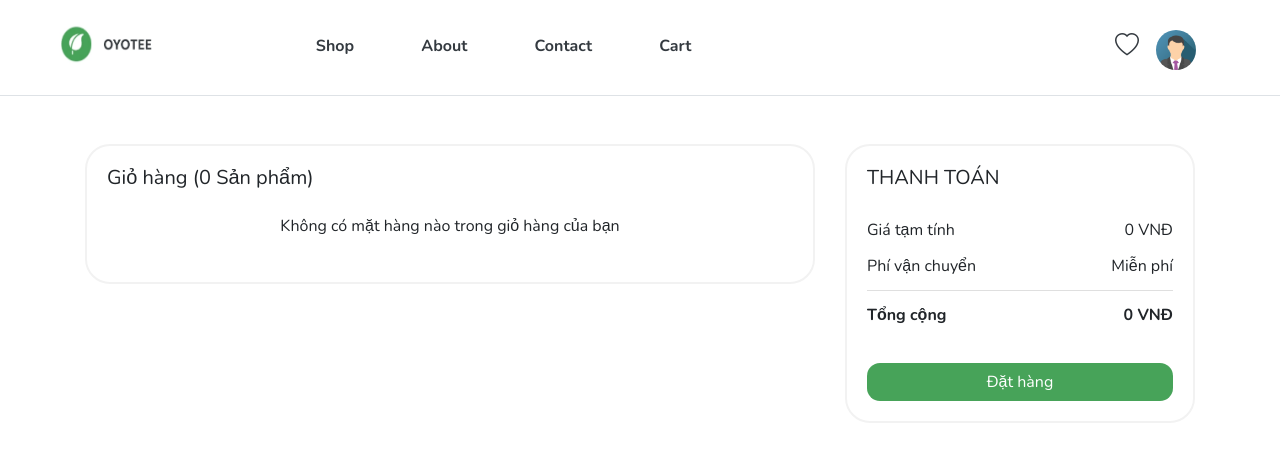
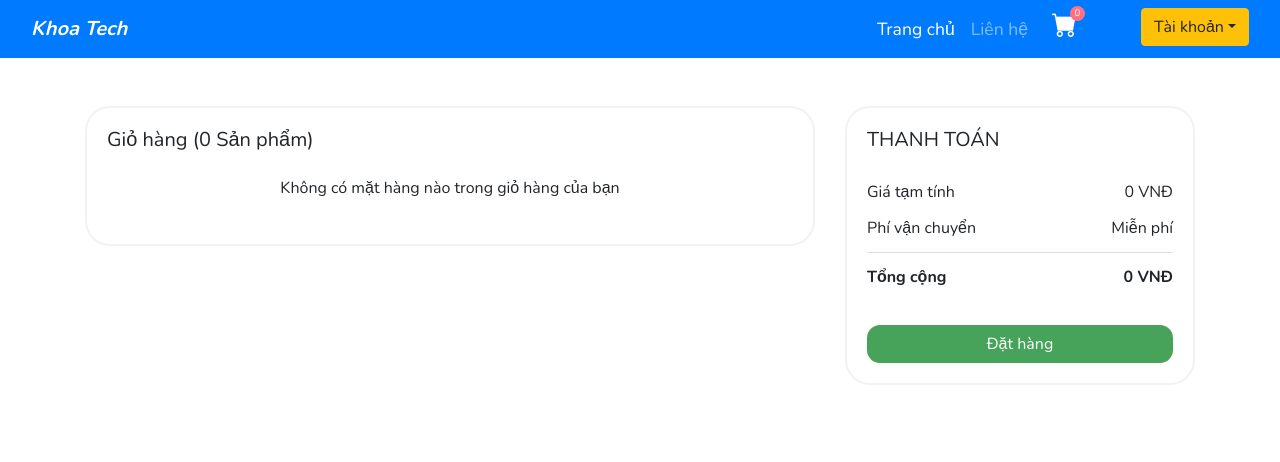
Before and after one commit to richardannowit/Ecommerce-PHP, a PHP site: page /ecommerce/cart.php in a window 1280 px wide. Shown: the top 462 px of the page. Run offline with PHP 8.4, Linux system fonts and the light colour scheme.

Commit message:
Add navbar, handle cart count

```diff
--- a/components/header.php
+++ b/components/header.php
@@ -1,34 +1,50 @@
-<header>
-    <div class="d-flex flex-column flex-md-row  px-3 pt-3 px-md-4  bg-white border-bottom box-shadow">
-        <div class="container-fluid">
-            <div class="row">
-                <div class="col-2">
-                    <img src="assets/images/logo.png" width="150" height="50" />
-                </div>
-                <div class="col-8">
-                    <nav class="menu">
-                        <ul>
-                            <li><a class="mr-4 ml-4 text-dark" href="index.php">Shop</a></li>
-                            <li><a class="mr-4 ml-4 text-dark" href="#">About</a></li>
-                            <li> <a class="mr-4 ml-4 text-dark" href="#">Contact</a></li>
-                            <li><a class="mr-4 ml-4 text-dark" href="cart.php">Cart</a></li>
-                        </ul>
-                    </nav>
-                </div>
-                <div class="col-2">
-                    <nav class="menu ">
-                        <ul>
-                            <li>
-                                <a class="ml-2 text-dark" href="#">
-                                    <i class="bi bi-heart" style="font-size: 1.5em;">
-                                    </i>
-                                </a>
-                            </li>
-                            <li><a class="ml-2 text-dark" href="#"><img src="assets/images/img_avatar.png" class="rounded-circle" width="40" height="40"></a></li>
-                        </ul>
-                    </nav>
-                </div>
+<?php
+if (session_id() === '')
+    session_start();
+
+$cart = null;
+if (isset($_SESSION['cart'])) {
+    $cart = $_SESSION['cart'];
+}
+
+?>
+
+<header class="bs4header bg-primary">
+    <div class="container-fluid">
+        <nav class="navbar navbar-expand-lg navbar-dark">
+            <a class="navbar-brand" href="index.php"><b><i>Khoa Tech</i></b></a>
+            <button class="navbar-toggler" type="button" data-toggle="collapse" data-target="#bs4navbar" aria-controls="navbarNav" aria-expanded="false" aria-label="Toggle navigation">
+                <span class="navbar-toggler-icon"></span>
+            </button>
+            <div class="collapse navbar-collapse" id="bs4navbar">
+                <ul class="navbar-nav ml-auto">
+                    <li class="nav-item active">
+                        <a class="nav-link active" href="index.php">Trang chủ</a>
+                    </li>
+                    <li class="nav-item">
+                        <a class="nav-link" href="#">Liên hệ</a>
+                    </li>
+                    <li class="nav-item px-3 text-uppercase mb-0 position-relative d-lg-flex">
+                        <div id="cart" class="d-none">
+
+                        </div>
+                        <a href="cart.php" class="cart position-relative d-inline-flex" aria-label="View your shopping cart">
+                            <i class="bi bi-cart-fill" style="font-size:25px; vertical-align: middle;"></i>
+                            <span id="cart-count" class="cart-basket d-flex align-items-center justify-content-center">
+                                <?php echo $cart == null ? "0" : count($cart); ?>
+                            </span>
+                        </a>
+                    </li>
+                    <li class="dropdown">
+                        <button class="btn btn-warning dropdown-toggle ml-lg-5" href="#" id="navbarDropdownMenuLink" role="button" data-toggle="dropdown" aria-haspopup="true" aria-expanded="false">Tài khoản</button>
+                        <div class="dropdown-menu" aria-labelledby="navbarDropdownMenuLink">
+                            <a class="dropdown-item" href="#">Trần Đăng Khoa</a>
+                            <a class="dropdown-item" href="#">Setting</a>
+                            <a class="dropdown-item" href="#">Đăng xuất</a>
+                        </div>
+                    </li>
+                </ul>
             </div>
-        </div>
+        </nav>
     </div>
 </header>
--- a/css/index.css
+++ b/css/index.css
@@ -261,3 +261,48 @@ input::-webkit-inner-spin-button {
 }
 
 /* carousel */
+
+
+/* Navbar */
+bs4header a.nav-link::before {
+    content: '';
+    display: block;
+    width: 0px;
+    height: 2px;
+    background: #fff;
+    transition: 0.2s;
+}
+.bs4header a.nav-link:hover::before {
+    width: 100%;
+
+}
+
+
+
+/* Navbar */
+
+
+
+/* Cart icon  */
+ul li a {
+    font-size: 1.1rem;
+    color: #ffffff;
+  }
+
+  ul li a.cart:hover {
+    text-decoration: none;
+    color: #ffffff;
+  }
+
+  ul li a.cart .cart-basket {
+    font-size: .6rem;
+    position: absolute;
+    top: -2px;
+    right: -8px;
+    width: 15px;
+    height: 15px;
+    color: #fff;
+    background-color: var(--third-color);
+    border-radius: 50%;
+  }
+/* Cart icon  */
```
Also changed, not shown: add_to_cart.php (+6 -4 lines), detail_product.php (+17 -1 lines), index.php (+16 -1 lines).
